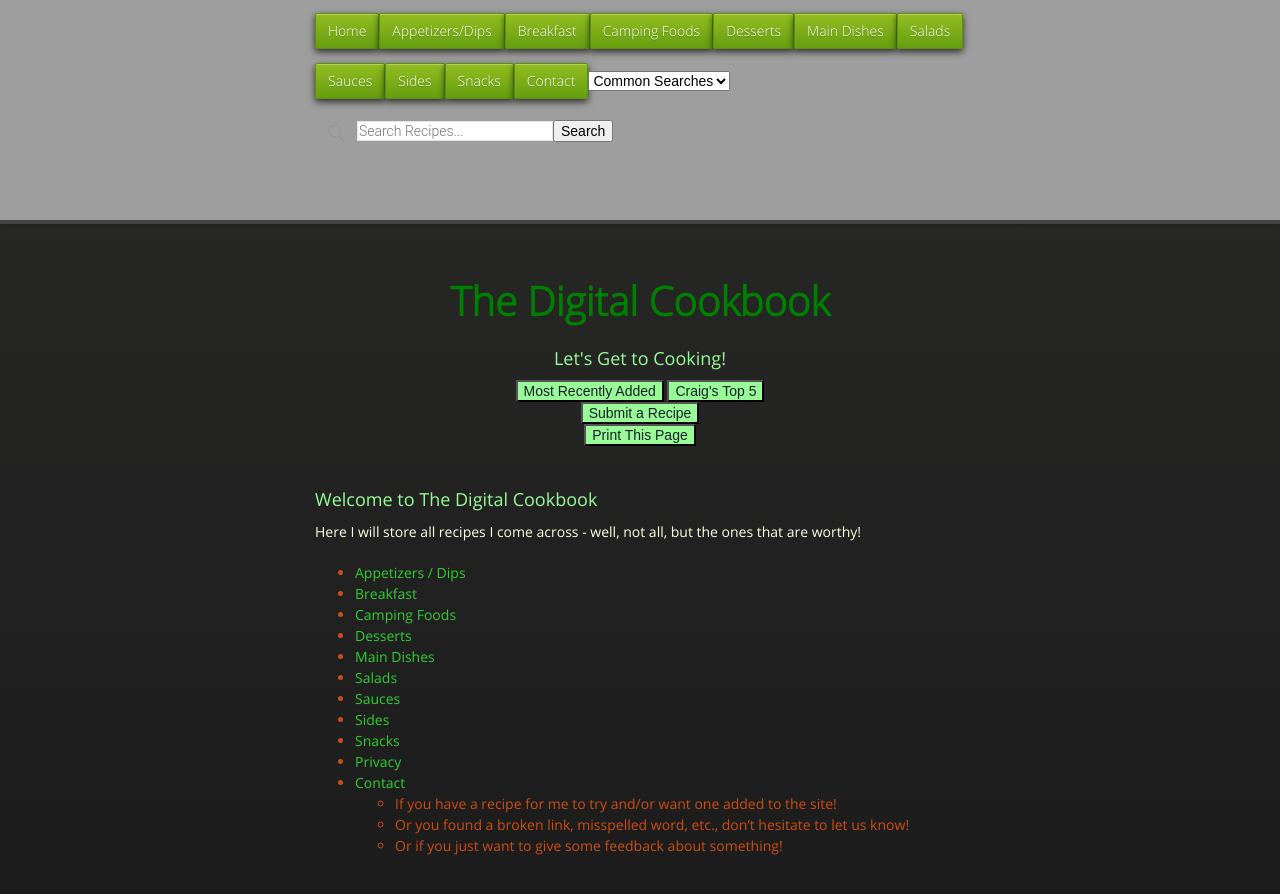
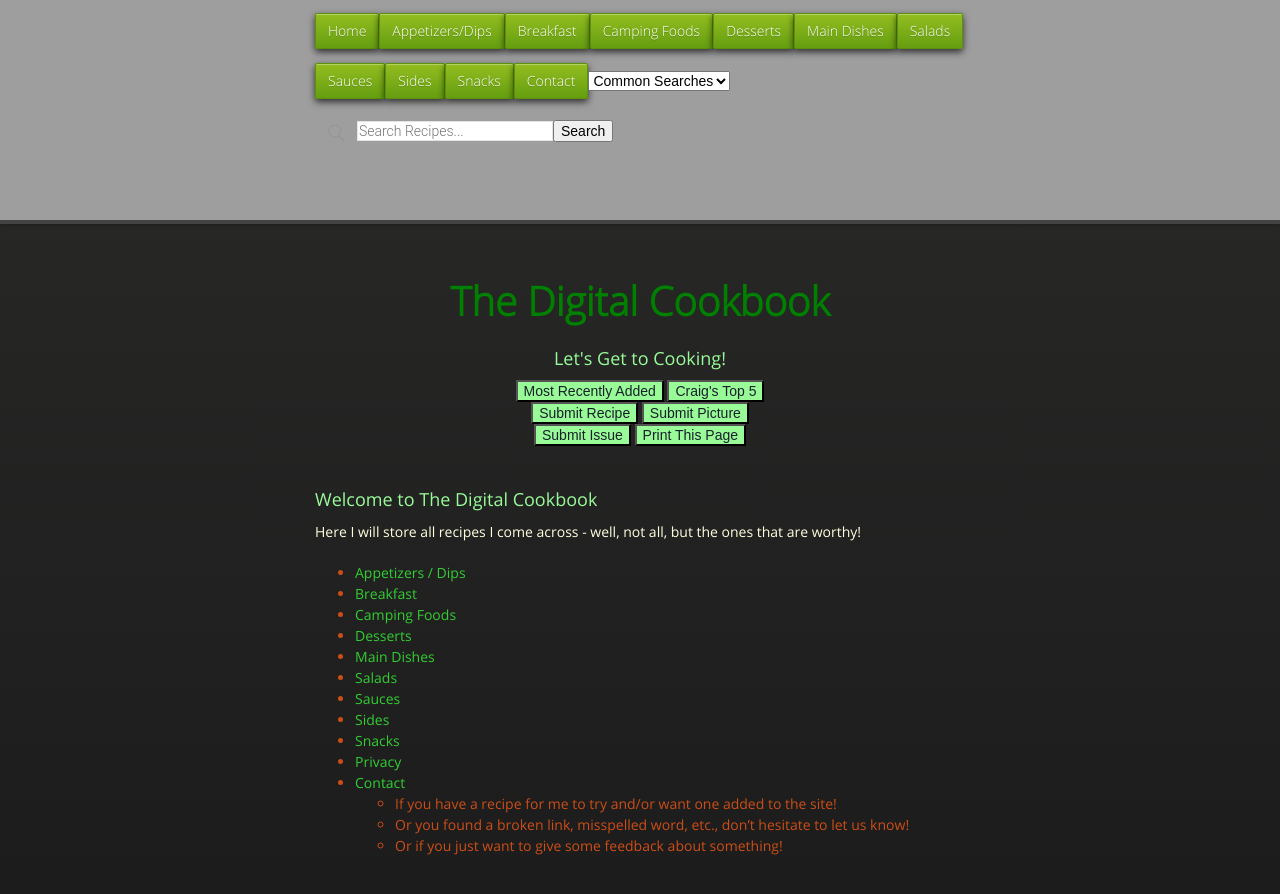
Before and after one commit to cmwillett/TheDigitalCookbook, a Jekyll site: the page built from index.md, in a window 1280 px wide. Shown: the top 894 px of the page. Built offline with Jekyll 4.4.1, drawn with Linux system fonts in a browser that asks for light colours; nearby versions of some CDN libraries.

Commit message:
adding buttons

```diff
--- a/_layouts/default.html
+++ b/_layouts/default.html
@@ -82,7 +82,9 @@ tipue_search_active: true
                     <form>
                         <input type="button" value="Most Recently Added"  style="background-color:#98FB98; color:#17202A;" onclick="window.location.href='{{site.github.url}}/MostRecentlyAdded/index.html'" />
                         <input type="button" value="Craig's Top 5" style="background-color:#98FB98; color:#17202A;" onclick="window.location.href='{{site.github.url}}/CraigsTop5/index.html'" /><br>
-                        <input type="button" value="Submit a Recipe" style="background-color:#98FB98; color:#17202A;" onclick="window.location.href='{{site.github.url}}/Contact/SubmitRecipe/index.html'" /><br>
+                        <input type="button" value="Submit Recipe" style="background-color:#98FB98; color:#17202A;" onclick="window.location.href='{{site.github.url}}/Contact/SubmitRecipe/index.html'" />
+                        <input type="button" value="Submit Picture" style="background-color:#98FB98; color:#17202A;" onclick="window.location.href='{{site.github.url}}/Contact/SubmitPicture/index.html'" /><br>
+                        <input type="button" value="Submit Issue" style="background-color:#98FB98; color:#17202A;" onclick="window.location.href='{{site.github.url}}/Contact/SubmitIssue/index.html'" />
                         <input type="button" value="Print This Page" style="background-color:#98FB98; color:#17202A;" onclick="window.print();return false;"/>
                     </form>
                     </center>
```
